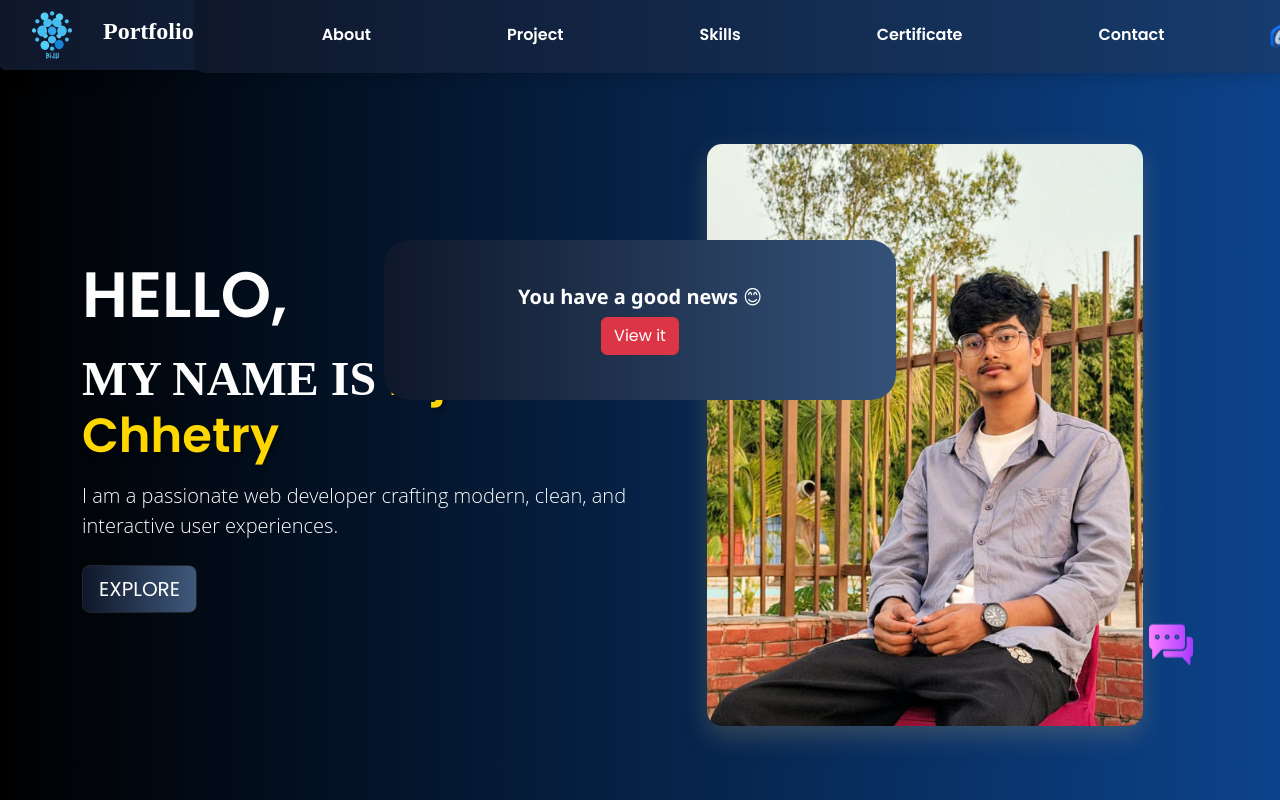
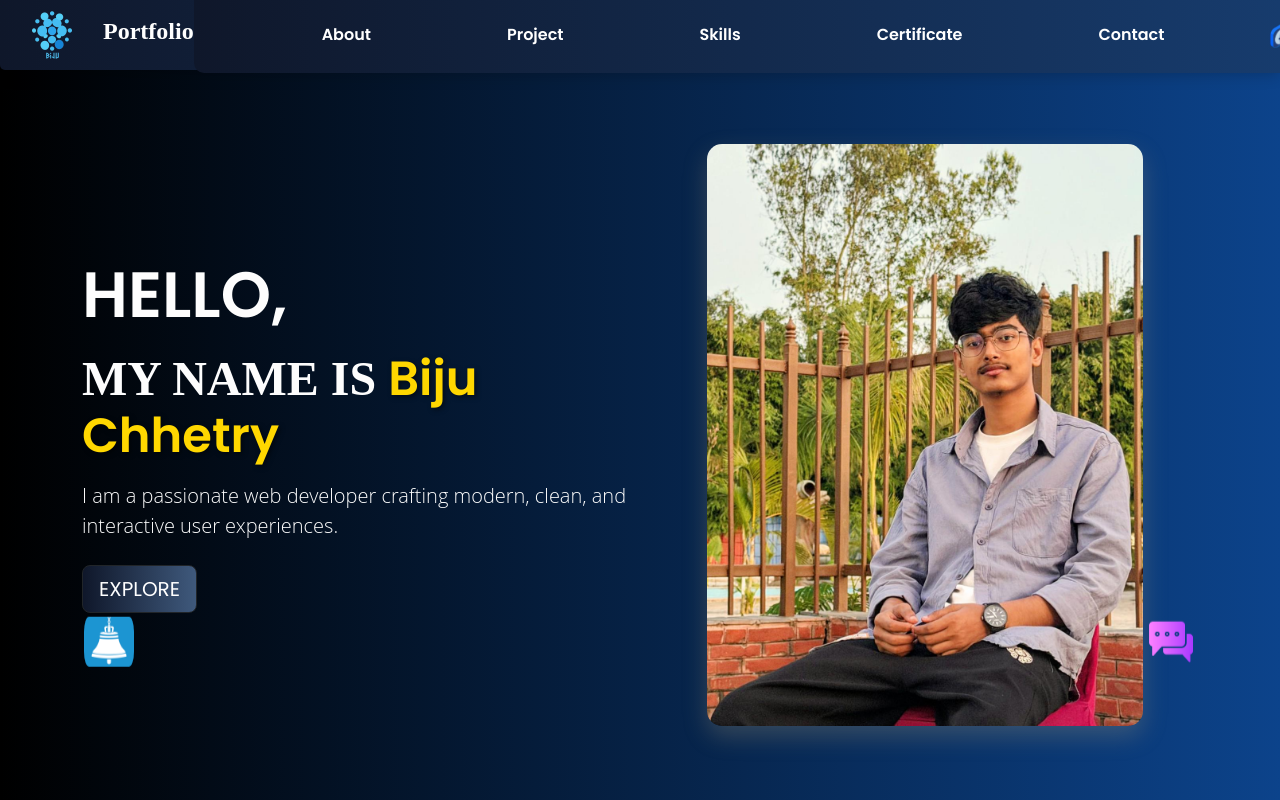
Before and after one commit to biju53430/biju-portfolio2026new, a React (Create React App) app: page / in a window 1280 px wide. Shown: the top 800 px of the page. Built offline with nearby package versions, Linux system fonts and the light colour scheme.

Commit message:
modify app.jsx , Ghanti/.jsx and Home.jsx

```diff
--- a/src/App.css
+++ b/src/App.css
@@ -12,7 +12,22 @@
   cursor: pointer;
   font-size: 1rem; /* responsive font */
 }
+.ghanti-btn{
+  position: fixed;
+  bottom: 15%; /* instead of px, use % for responsiveness */
+  left: 5%; /* instead of px */
+  z-index: 1001;
+  padding: 10px 20px;
+  height: 70px;
+  min-width: 60px;
+  border: none;
+  border-radius: 10px;
+  cursor: pointer;
+  font-size: 1rem;
+  border-radius: 25px !important;
 
+ } /* responsive f
+}
 /* Smaller screens adjustments */
 @media (max-width: 768px) {
   .chat-button {
--- a/src/App.jsx
+++ b/src/App.jsx
@@ -13,9 +13,9 @@ import ChatBot from './component/ChatBot';
 import './App.css'
 import chatImg from './component/certificate-img/speech-bubble_17683625.png'
 import goSound from './component/Images/Poopup.mp3';
+import Ghantiimg from './component/Images/ghanti.png'
 
-import ShakeSound from './component/Ghanti';
-
+import Ghanti from './component/Ghanti'
 
 
 
@@ -23,12 +23,12 @@ const App = () => {
   const [openChat, setOpenChat] = useState(false);
   const [loading, setLoading] = useState(true); // Track preloader
   const [showPoopup, setShowPoopup] = useState(false);
-
+  const [openGhanti , setOpenGhanti] = useState (false);
   // Preloader timer
   useEffect(() => {
     const timer = setTimeout(() => {
       setLoading(false);
-    }, 1000);
+    }, 200);
     return () => clearTimeout(timer);
   }, []);
 
@@ -36,7 +36,7 @@ const App = () => {
   useEffect(() => {
     const timer = setTimeout(() => {
       setShowPoopup(true);
-    }, 1000);
+    }, 60000);
     return () => clearTimeout(timer);
   }, []);
 
@@ -53,13 +53,21 @@ const App = () => {
 
   }
 
+  const GhantiClick = () => {
+    const audio = new Audio(goSound);
+    setOpenGhanti(!openGhanti);
+    audio.play();
+
+  }
+
+
   return (
     <>
     <Nav></Nav>
 
       {/* Blur overlay when chat is open */}
       {openChat && <div className="blur-overlay" onClick={chatClick}></div>}
-
+           {openGhanti && <div className='blur-overlap'></div>}
       <section id='project'>
         <Project />
       </section>
@@ -78,10 +86,11 @@ const App = () => {
         <Contact />
       </section>
 
-<ShakeSound></ShakeSound>
+
 
       <Footer />
 
+<img src={Ghantiimg} className='ghanti-btn' style={{ animation: "bounce 3s infinite" }} onClick={GhantiClick}></img>
       {/* Chat button */}
 
         <img src={chatImg} alt="" className='chat-button'  onClick={chatClick}  style={{ animation: "bounce 3s infinite" }} />
@@ -95,6 +104,11 @@ const App = () => {
           <ChatBot closeChat={() => setOpenChat(false)}/>
         </div>
       )}
+      {openGhanti && (
+        <div className="chatbot-container">
+          <Ghanti closeGhanti={() => setOpenGhanti(false)}/>
+        </div>
+      )}
     </>
   );
 };
--- a/src/component/Cssfiles/Ghanti.css
+++ b/src/component/Cssfiles/Ghanti.css
@@ -61,3 +61,24 @@
     width: 200px;
 
 }
+.close-btn {
+  position: absolute;
+  top: 15px;
+  right: 15px;
+  width: 35px;
+  height: 35px;
+  border-radius: 50%;
+  border: none;
+  background: linear-gradient(135deg, #2368b8, #0a35ac);
+  color: white;
+  font-size: 18px;
+  font-weight: bold;
+  cursor: pointer;
+  box-shadow: 0 4px 10px rgba(0,0,0,0.3);
+  transition: all 0.3s ease;
+}
+
+.close-btn:hover {
+  transform: scale(1.1) rotate(90deg);
+  background: linear-gradient(135deg, #1a2cd1, #052281);
+}
--- a/src/component/Cssfiles/Home.css
+++ b/src/component/Cssfiles/Home.css
@@ -19,13 +19,13 @@ html, body {
    Dark / Light Mode
    ========================= */
 .dark-mode {
-
+background: linear-gradient(90deg,  #000000, #0c438b) !important;
   color: #e0e0e0;
 }
 
 .light-mode {
   color: #fdfdfd;
-background: linear-gradient(90deg,  #000000, #0c438b);
+background: linear-gradient(90deg,  #000000, #0c438b) !important;
 
 }
 
--- a/src/component/Ghanti.jsx
+++ b/src/component/Ghanti.jsx
@@ -4,7 +4,7 @@ import "./Cssfiles/Ghanti.css";
 import Ghanti from './Images/ghanti.png';
 import vibGhanti from './Images/vib-ghanti.jpg';
 
-const ShakeSound = () => {
+const ShakeSound = ({closeGhanti}) => {
   const [shakeCount, setShakeCount] = useState(0);
   const shaking = useRef(false); // Prevent multiple triggers too quickly
   const [shakeSound, setShakeSound] = useState(false);
@@ -92,8 +92,8 @@ const ShakeSound = () => {
       <div className="shake-container">
         <h2 style={{ fontSize: "1.8rem", marginBottom: "20px" }} className="text">
           राष्ट्रिय स्वतन्त्र पार्टी
+<button className="close-btn" onClick={closeGhanti}>✖</button>
         </h2>
-
         {/* Show vibration or default image */}
         {shakeSound ? (
           <img src={vibGhanti} className="Ghanti-img" alt="vibration" />
```
